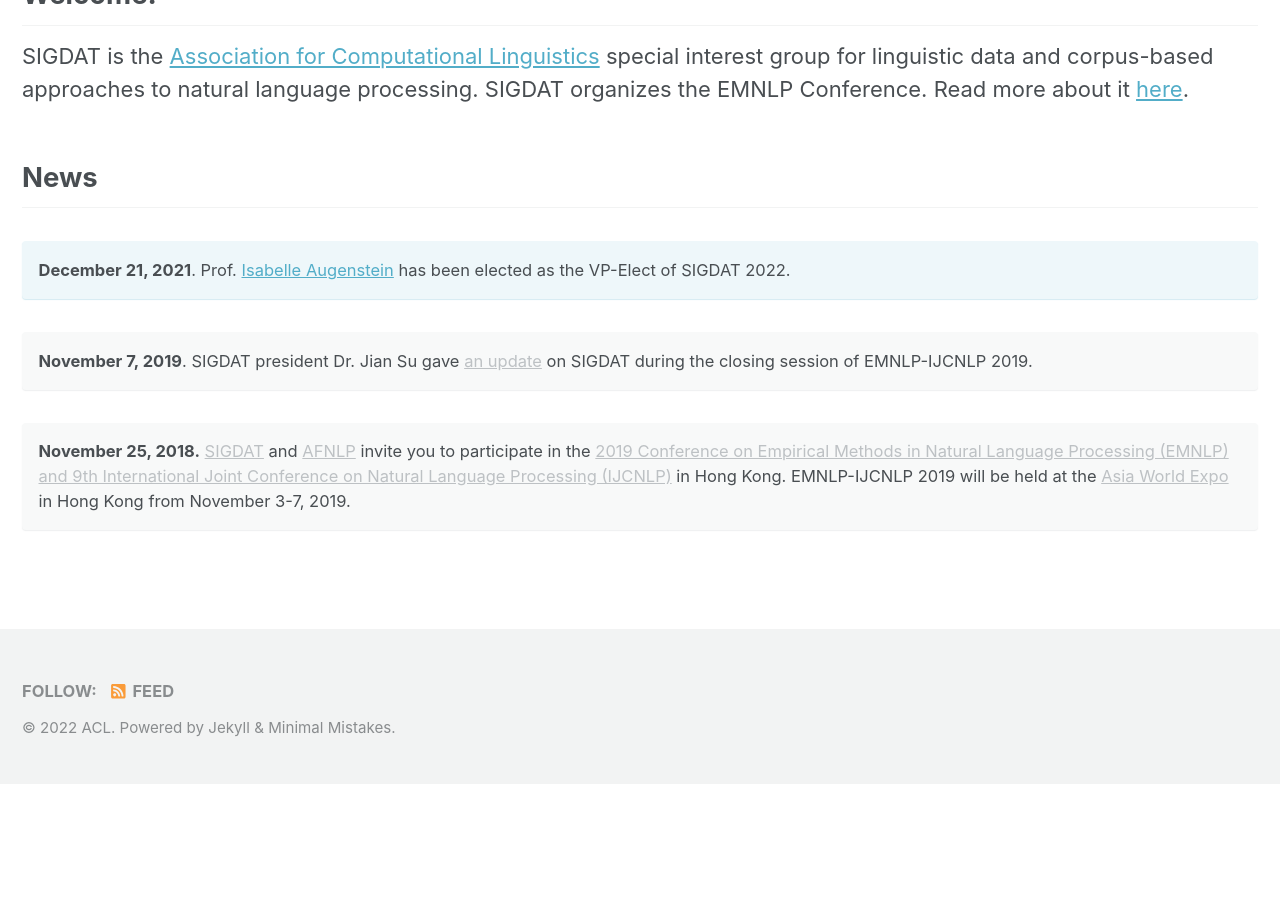
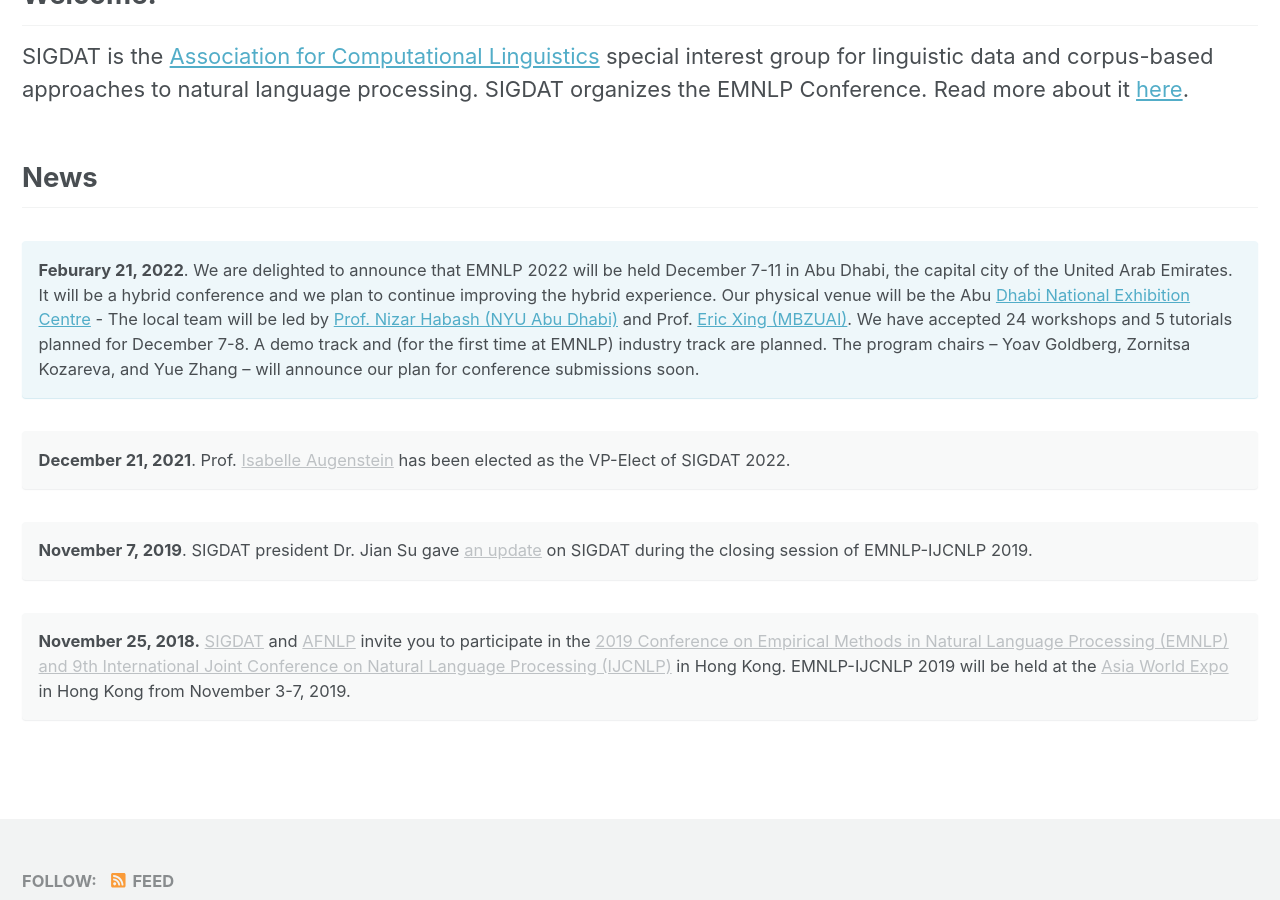
Before and after one commit to sigdat-org/sigdat, a Jekyll site: the page built from _pages/home.md, in a window 1280 px wide and 900 px high, scrolled down 596 px. Built offline with Jekyll 4.4.1, drawn with Linux system fonts in a browser that asks for light colours; nearby versions of some CDN libraries; before the commit the page ends 1380 px from its top, so only the background shows below that.

Commit message:
Add EMNLP 2022 Info

```diff
--- a/_pages/home.md
+++ b/_pages/home.md
@@ -13,8 +13,11 @@ SIGDAT is the [Association for Computational Linguistics](https://aclweb.org) sp
 
 <h2>News</h2>
 
+**Feburary 21, 2022**. We are delighted to announce that EMNLP 2022 will be held December 7-11 in Abu Dhabi, the capital city of the United Arab Emirates.  It will be a hybrid conference and we plan to continue improving the hybrid experience. Our physical venue will be the Abu [Dhabi National Exhibition Centre](https://adnec.ae/) -  The local team will be led by [Prof. Nizar Habash (NYU Abu Dhabi)](https://nyuad.nyu.edu/en/academics/divisions/science/faculty/nizar-habash.html) and Prof. [Eric Xing (MBZUAI)](https://mbzuai.ac.ae/news-events/MBZUAI-appoints-world-renowned-leading-AI-academic-Professor-Dr-Eric-Xing-as-President).  We have accepted 24 workshops and 5 tutorials planned for December 7-8.  A demo track and (for the first time at EMNLP) industry track are planned.  The program chairs – Yoav Goldberg, Zornitsa Kozareva, and Yue Zhang – will announce our plan for conference submissions soon.
+{: .notice--info}
+
 **December 21, 2021**. Prof. [Isabelle Augenstein](http://isabelleaugenstein.github.io/) has been elected as the VP-Elect of SIGDAT 2022.
-{: .notice--info}
+{: .notice}
 
 **November 7, 2019**. SIGDAT president Dr. Jian Su gave [an update](/assets/documents/SIGDAT-2019-update.pdf) on SIGDAT during the closing session of EMNLP-IJCNLP 2019.
 {: .notice}
```
